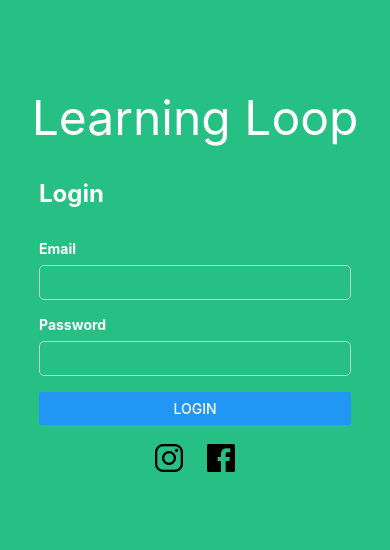
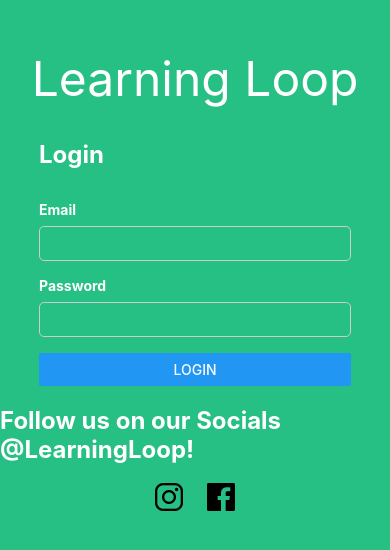
Before and after one commit to YatinKare/FBLA-Mobile-App-23, a React Native app in the folder LearningLoop/: screen / in a window 390 px wide. Shown: the part 132-682 px from the top of the page. Built offline with nearby package versions, Linux system fonts and the light colour scheme.

Commit message:
Update Login.tsx

```diff
--- a/LearningLoop/screens/Login.tsx
+++ b/LearningLoop/screens/Login.tsx
@@ -70,6 +70,7 @@ type Props = {
             onPress={handleSubmit} // Set the onPress prop to the handleSubmit function
           />
         </View>
+          <Text style={styles.socialsText}>Follow us on our Socials @LearningLoop!</Text>
         <View style={styles.socials}>
         <TouchableOpacity onPress={() => Linking.openURL('https://www.instagram.com')}>
           <Ionicons name="logo-instagram" size={32} color="black" style={{ marginHorizontal: 10 }} />
@@ -127,6 +128,13 @@ type Props = {
       width: '100%',
       paddingVertical: 16,
       paddingHorizontal: 16,
+      color: "white",
+        },
+        socialsText: {
+          marginTop: 20,
+          fontSize: 24,
+          fontWeight: "bold",
+          color: "white",
         },
   });
 
```
